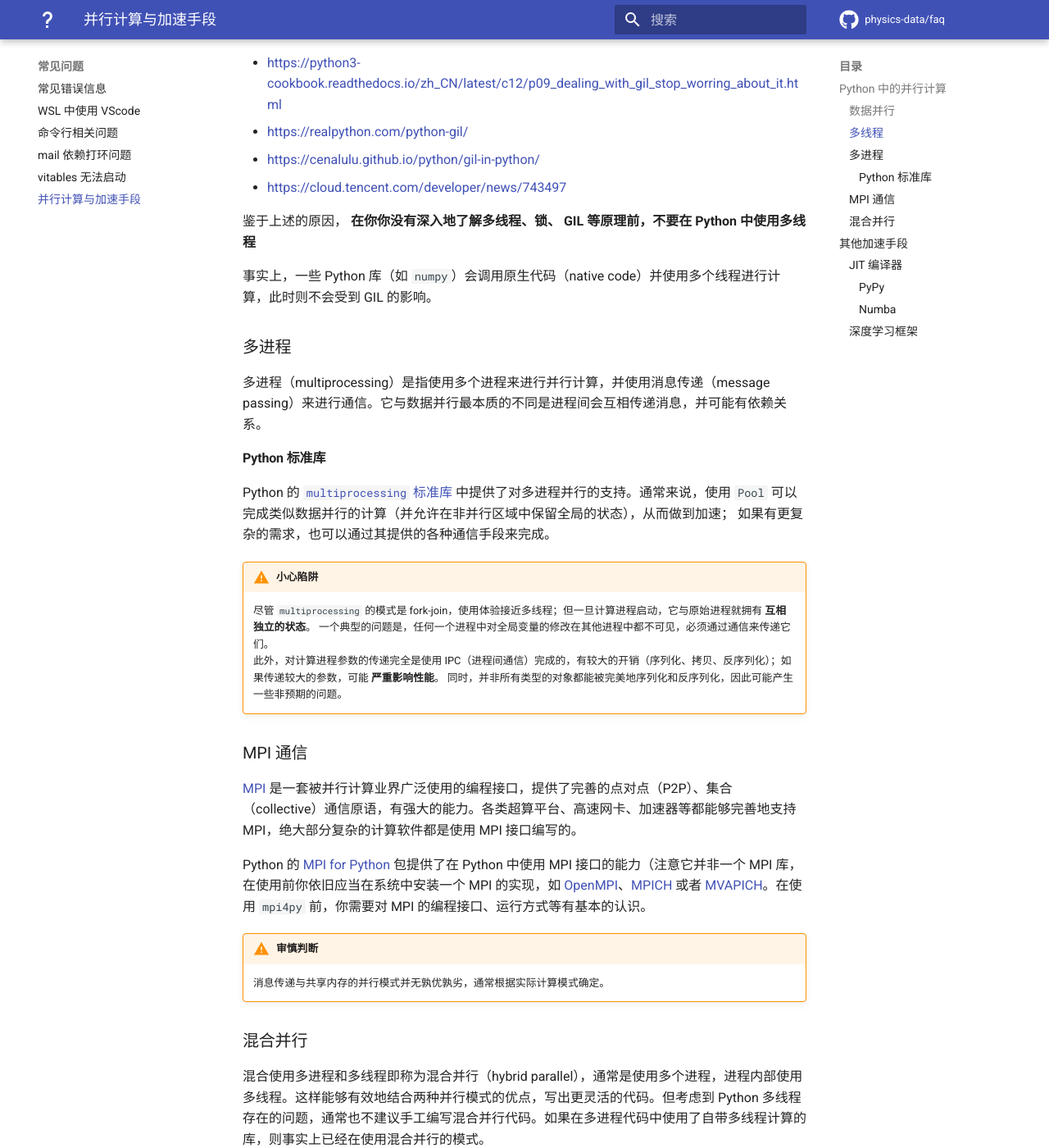
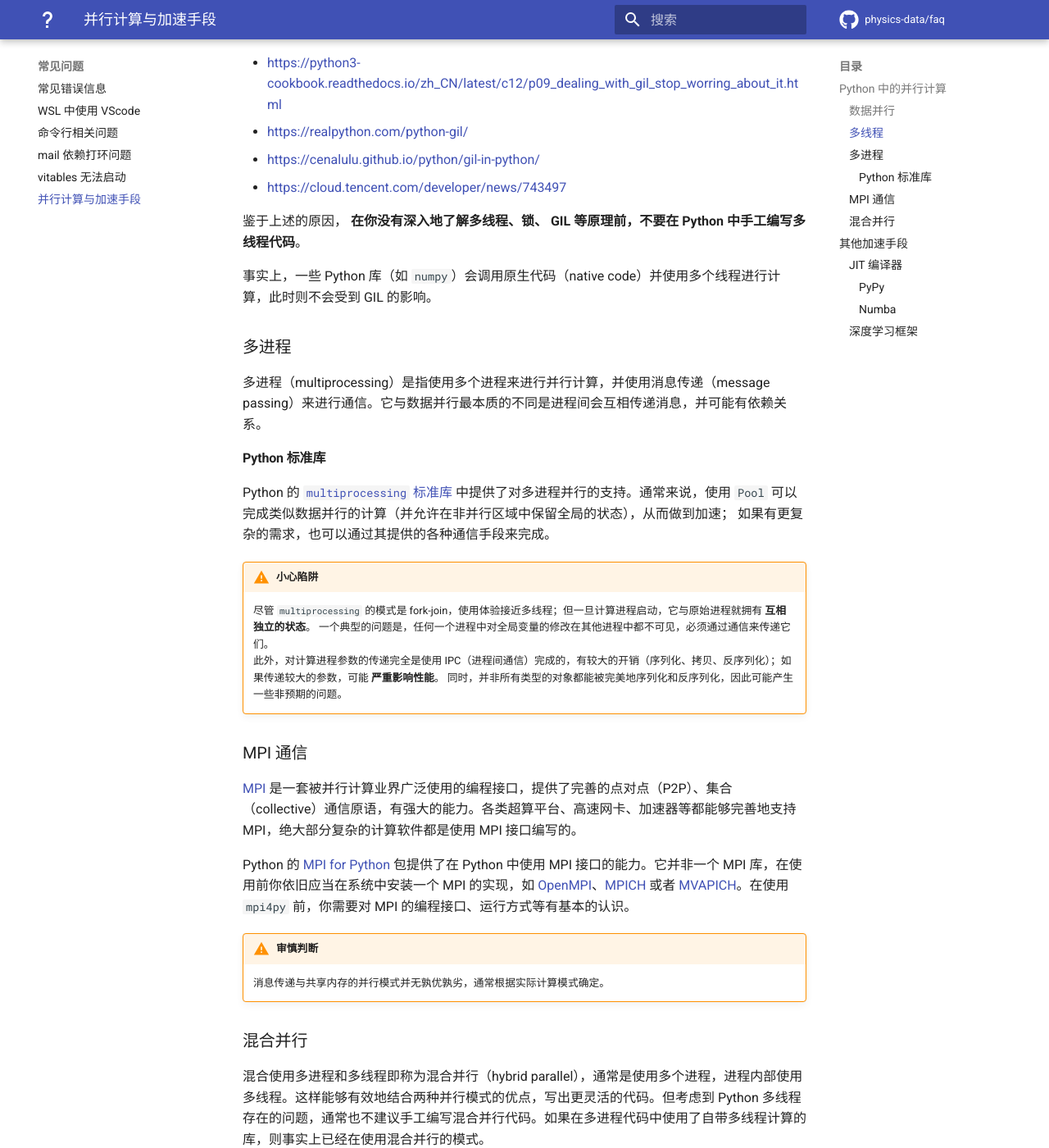
Before and after one commit to physics-data/faq, an MkDocs documentation site: the page built from docs/misc/parallel-accel.md, in a window 1280 px wide and 1400 px high, scrolled down 881 px. Shown: the whole window at 82% size. Built offline with MkDocs 1.6.1 and Material for MkDocs 9.7.7, drawn with Linux system fonts in a browser that asks for light colours; comment, search, counter and statistics services are not loaded.

Commit message:
Fix typos
Signed-off-by: Harry Chen <i@harrychen.xyz>

```diff
--- a/docs/misc/parallel-accel.md
+++ b/docs/misc/parallel-accel.md
@@ -23,7 +23,7 @@
 * <https://cenalulu.github.io/python/gil-in-python/>
 * <https://cloud.tencent.com/developer/news/743497>
 
-鉴于上述的原因， **在你你没有深入地了解多线程、锁、 GIL 等原理前，不要在 Python 中使用多线程**
+鉴于上述的原因， **在你没有深入地了解多线程、锁、 GIL 等原理前，不要在 Python 中手工编写多线程代码**。
 
 事实上，一些 Python 库（如 `numpy`）会调用原生代码（native code）并使用多个线程进行计算，此时则不会受到 GIL 的影响。
 
@@ -47,7 +47,7 @@ Python 的 [`multiprocessing` 标准库](https://docs.python.org/zh-cn/3/library
 
 [MPI](https://en.wikipedia.org/wiki/Message_Passing_Interface) 是一套被并行计算业界广泛使用的编程接口，提供了完善的点对点（P2P）、集合（collective）通信原语，有强大的能力。各类超算平台、高速网卡、加速器等都能够完善地支持 MPI，绝大部分复杂的计算软件都是使用 MPI 接口编写的。
 
-Python 的 [MPI for Python](https://mpi4py.readthedocs.io/) 包提供了在 Python 中使用 MPI 接口的能力（注意它并非一个 MPI 库，在使用前你依旧应当在系统中安装一个 MPI 的实现，如 [OpenMPI](https://www.open-mpi.org/)、[MPICH](https://www.mpich.org/) 或者 [MVAPICH](https://mvapich.cse.ohio-state.edu/)。在使用 `mpi4py` 前，你需要对 MPI 的编程接口、运行方式等有基本的认识。
+Python 的 [MPI for Python](https://mpi4py.readthedocs.io/) 包提供了在 Python 中使用 MPI 接口的能力。它并非一个 MPI 库，在使用前你依旧应当在系统中安装一个 MPI 的实现，如 [OpenMPI](https://www.open-mpi.org/)、[MPICH](https://www.mpich.org/) 或者 [MVAPICH](https://mvapich.cse.ohio-state.edu/)。在使用 `mpi4py` 前，你需要对 MPI 的编程接口、运行方式等有基本的认识。
 
 !!! warning "审慎判断"
 
```
